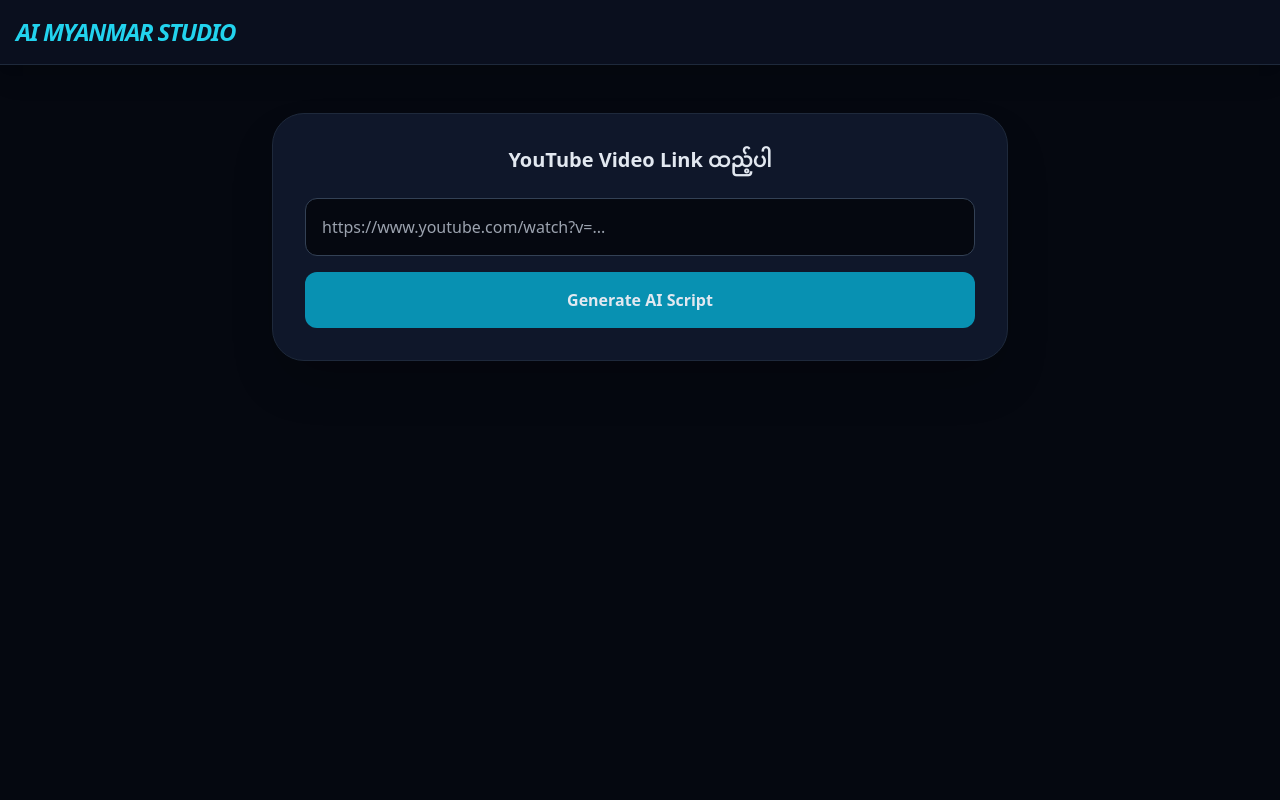
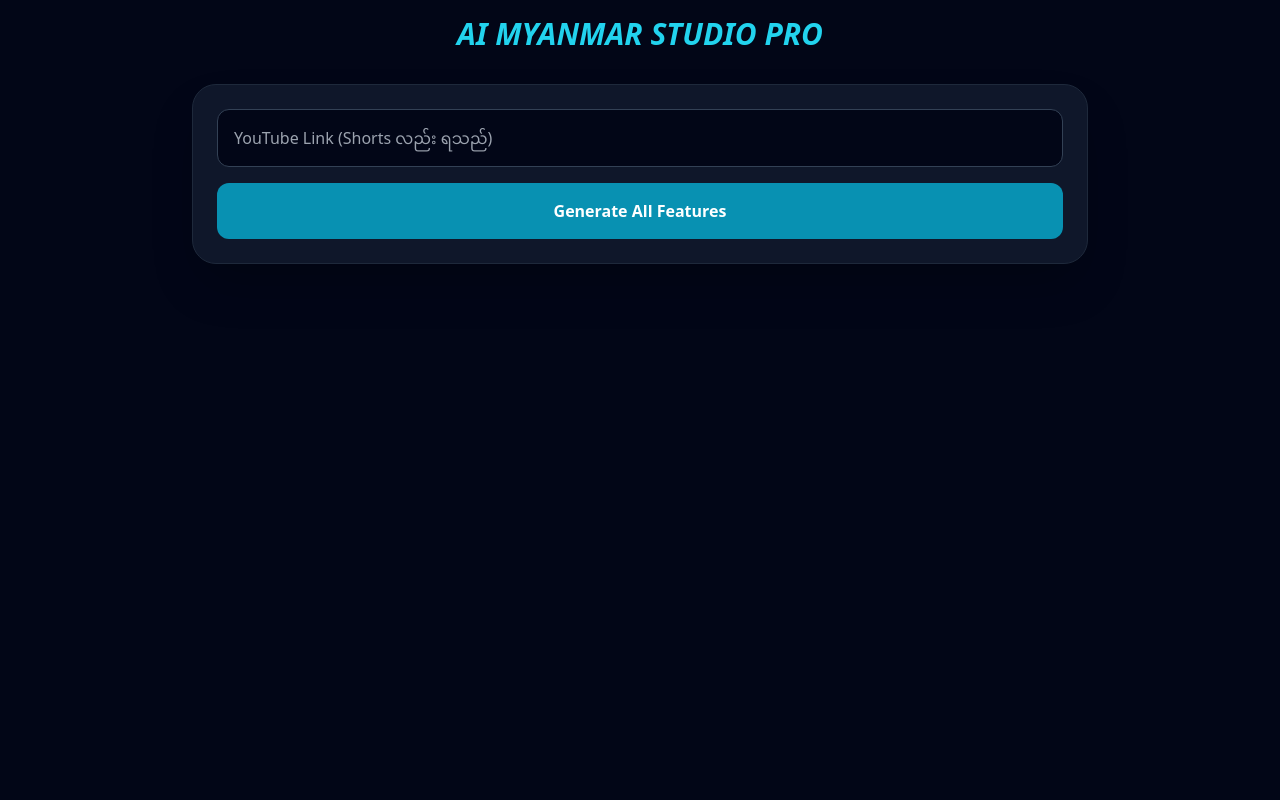
Before and after one commit to amtreactionofficial-eng/ai-studio, a Flask app: page / in a window 1280 px wide. Run offline with Flask 3, Linux system fonts and the light colour scheme; some libraries are stand-ins or nearby versions.

Commit message:
Update index.html

```diff
--- a/templates/index.html
+++ b/templates/index.html
@@ -3,60 +3,59 @@
 <head>
     <meta charset="UTF-8">
     <meta name="viewport" content="width=device-width, initial-scale=1.0">
-    <title>AI Myanmar Studio</title>
+    <title>AI Myanmar Studio - Pro</title>
     <script src="https://cdn.tailwindcss.com"></script>
-    <link href="https://cdnjs.cloudflare.com/ajax/libs/font-awesome/6.0.0/css/all.min.css" rel="stylesheet">
 </head>
-<body class="bg-[#050810] text-slate-200 min-h-screen">
+<body class="bg-slate-950 text-white min-h-screen p-4">
+    <div class="max-w-4xl mx-auto">
+        <h1 class="text-3xl font-black text-cyan-400 mb-8 text-center italic">AI MYANMAR STUDIO PRO</h1>
 
-    <nav class="p-4 bg-[#0a0f1e] border-b border-slate-800 shadow-xl">
-        <div class="container mx-auto">
-            <h1 class="text-2xl font-black text-cyan-400 italic tracking-tighter">AI MYANMAR STUDIO</h1>
+        <div class="bg-slate-900 border border-slate-800 p-6 rounded-3xl shadow-2xl mb-6">
+            <input id="url" type="text" placeholder="YouTube Link (Shorts လည်း ရသည်)" class="w-full bg-slate-950 border border-slate-700 p-4 rounded-xl mb-4 outline-none focus:border-cyan-500">
+            <button onclick="runAI()" class="w-full bg-cyan-600 hover:bg-cyan-500 py-4 rounded-xl font-bold transition">Generate All Features</button>
         </div>
-    </nav>
 
-    <main class="container mx-auto px-4 py-12 max-w-3xl">
-        <div class="bg-[#0f172a] border border-slate-800 p-8 rounded-[2rem] shadow-2xl mb-10">
-            <h2 class="text-xl font-bold mb-6 text-center">YouTube Video Link ထည့်ပါ</h2>
-            <div class="flex flex-col gap-4">
-                <input id="videoUrl" type="text" placeholder="https://www.youtube.com/watch?v=..."
-                       class="bg-[#050810] border border-slate-700 p-4 rounded-xl outline-none focus:border-cyan-500">
-                <button onclick="processVideo()" class="bg-cyan-600 hover:bg-cyan-500 py-4 rounded-xl font-bold transition">
-                    Generate AI Script
-                </button>
+        <div id="results" class="hidden grid grid-cols-1 md:grid-cols-2 gap-4">
+            <div class="bg-slate-900 p-5 rounded-2xl border border-slate-800">
+                <h3 class="text-cyan-400 font-bold mb-2">Original Script (EN)</h3>
+                <div id="script" class="h-60 overflow-y-auto text-sm text-slate-400 bg-black p-3 rounded-lg"></div>
+            </div>
+            <div class="bg-slate-900 p-5 rounded-2xl border border-slate-800">
+                <h3 class="text-green-400 font-bold mb-2">Myanmar Translation (AI)</h3>
+                <div id="myanmar" class="h-60 overflow-y-auto text-sm text-slate-400 bg-black p-3 rounded-lg"></div>
+            </div>
+            <div class="bg-slate-900 p-5 rounded-2xl border border-slate-800 md:col-span-2">
+                <h3 class="text-orange-400 font-bold mb-2">Facebook/TikTok Content Suggestion</h3>
+                <div id="fb_post" class="text-sm text-slate-300 bg-black p-3 rounded-lg whitespace-pre-wrap"></div>
             </div>
         </div>
-
-        <div id="resultArea" class="hidden space-y-4">
-            <div class="bg-[#0f172a] border border-slate-800 p-6 rounded-2xl">
-                <p class="text-xs text-slate-500 font-bold uppercase mb-2">AI Result:</p>
-                <div id="aiTitle" class="text-lg font-bold text-cyan-400 mb-3"></div>
-                <div id="aiScript" class="text-slate-300 leading-relaxed whitespace-pre-wrap bg-[#050810] p-4 rounded-lg"></div>
-            </div>
-        </div>
-    </main>
+    </div>
 
     <script>
-        async function processVideo() {
-            const url = document.getElementById('videoUrl').value;
-            const resultArea = document.getElementById('resultArea');
+        async function runAI() {
+            const url = document.getElementById('url').value;
+            if(!url) return alert("Link ထည့်ပါဦး ဘရို!");
 
-            if (!url) return alert("Link ထည့်ပါဦး ဘရို!");
+            const btn = document.querySelector('button');
+            btn.innerText = "Processing...";
 
             try {
-                const response = await fetch('/process', {
+                const res = await fetch('/process', {
                     method: 'POST',
-                    headers: { 'Content-Type': 'application/json' },
-                    body: JSON.stringify({ url: url })
+                    headers: {'Content-Type': 'application/json'},
+                    body: JSON.stringify({url: url})
                 });
-                const data = await response.json();
+                const data = await res.json();
 
-                document.getElementById('aiTitle').innerText = data.title;
-                document.getElementById('aiScript').innerText = data.script;
-                resultArea.classList.remove('hidden');
-            } catch (err) {
-                alert("Error တက်နေတယ် ဘရို။ app.py ကို Run ထားရဲ့လား ပြန်စစ်ပေးပါ။");
-            }
+                if(data.error) { alert(data.error); }
+                else {
+                    document.getElementById('results').classList.remove('hidden');
+                    document.getElementById('script').innerText = data.script;
+                    document.getElementById('myanmar').innerText = data.myanmar;
+                    document.getElementById('fb_post').innerText = data.fb_post;
+                }
+            } catch(e) { alert("Error တက်သွားတယ် ဘရို။"); }
+            btn.innerText = "Generate All Features";
         }
     </script>
 </body>
```
